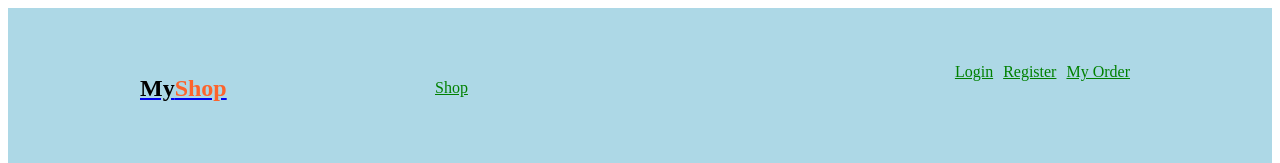
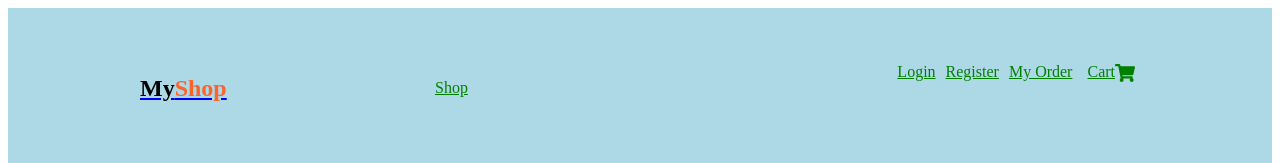
Before and after one commit to LehlohonoloKhoathane/Ercommerce-website, a React (Vite) app in the folder frontend/: page / in a window 1280 px wide. Shown: the top 163 px of the page. Built offline with nearby package versions, Linux system fonts and the light colour scheme.

Commit message:
inserting cart packages and logo

```diff
--- a/frontend/package.json
+++ b/frontend/package.json
@@ -12,6 +12,7 @@
   "dependencies": {
     "react": "^18.2.0",
     "react-dom": "^18.2.0",
+    "react-icons": "^5.0.1",
     "react-router-dom": "^6.22.3"
   },
   "devDependencies": {
--- a/frontend/src/components/header/Header.jsx
+++ b/frontend/src/components/header/Header.jsx
@@ -1,4 +1,5 @@
 import React from 'react';
+import { FaShoppingCart } from "react-icons/fa";
 import styles from './Header.module.scss';
 import { Link, NavLink } from 'react-router-dom';
 
@@ -13,6 +14,16 @@ export const logo = (
 const activeLink = ({isActive}) => (isActive ? `${styles.active}` : "")
 
 const Header = () => {
+
+    const cart = (
+        <span className={styles.cart}>
+            <Link to="/cart">
+                Cart
+                <FaShoppingCart size={20}/>
+            </Link>
+        </span>
+    )
+
   return (
   <header>
     <div className={styles.header}>{logo}
@@ -36,6 +47,7 @@ const Header = () => {
                     My Order
                 </NavLink>
             </span>
+            {cart}
         </div>
     </nav>
     </div>
```
Also changed, not shown: 1 other file (tests, documents, lock files or other folders).
